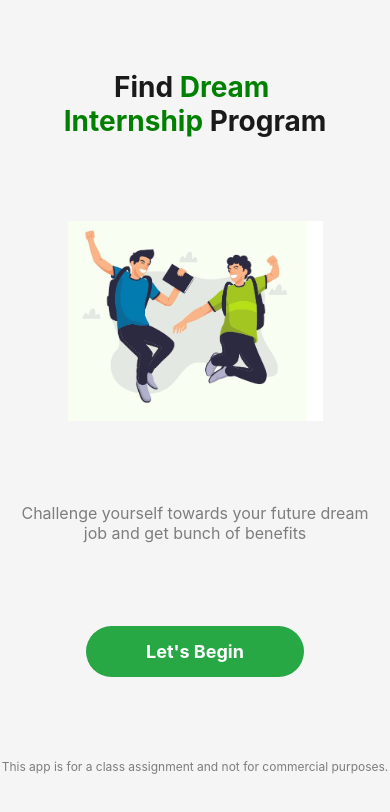
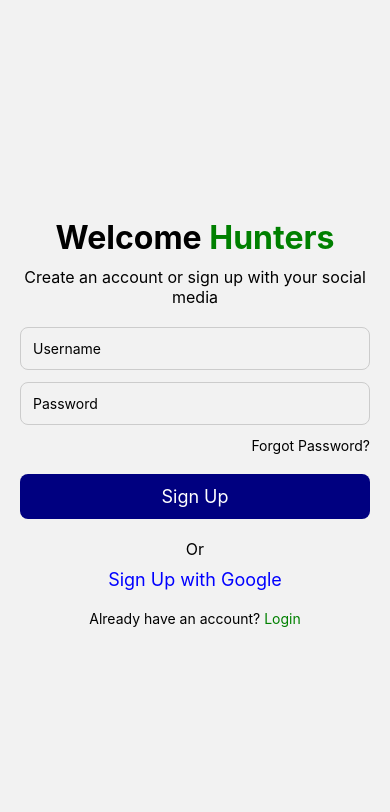
Before and after one commit to DiwanMalla/TalentTrek_app, a React Native app: screen /SignUpScreen in a window 390 px wide. Shown: the top 812 px of the page. Built offline with nearby package versions, Linux system fonts and the light colour scheme.

Commit message:
Added signup and login screen

```diff
--- a/App.tsx
+++ b/App.tsx
@@ -1,7 +1,8 @@
 import { StatusBar } from "expo-status-bar";
 import { StyleSheet, Text, View } from "react-native";
 import LandingPage from "./src/components/screen/LandingScreen";
+import AppNavigator from "./src/components/navigation/AppNavigator";
 
 export default function App() {
-  return <LandingPage />;
+  return <AppNavigator />;
 }
--- a/src/components/navigation/AppNavigator.tsx
+++ b/src/components/navigation/AppNavigator.tsx
@@ -0,0 +1,126 @@
+// AppNavigator.tsx
+import React from "react";
+import { NavigationContainer } from "@react-navigation/native";
+import { createBottomTabNavigator } from "@react-navigation/bottom-tabs";
+import { createStackNavigator } from "@react-navigation/stack";
+import { Ionicons } from "@expo/vector-icons"; // Make sure to install react-native-vector-icons
+
+// import HomeScreen from "../screens/HomeScreen";
+// import RecommendedScreen from "../screens/RecommendScreen";
+// import ProfileScreen from "../screens/Profile/ProfileScreen";
+// import MyJobsScreen from "../screens/MyJobsScreen";
+import LandingPage from "../screen/LandingScreen";
+import LoginScreen from "../screen/Authorized Screen/LogInScreen";
+import SignupScreen from "../screen/Authorized Screen/SignUpScreen";
+// import InternshipDetails from "../Components/Internship/InternshipDetails";
+// import EventsScreen from "../screens/Event/EventScreen";
+// import ShowAllInternnship from "../Components/Internship/AllInternnship/ShowAllInternnship";
+
+// Define types for the Stack Navigator
+type RootStackParamList = {
+  LandingScreen: undefined;
+  LogInScreen: undefined;
+  SignUpScreen: undefined;
+  MainApp: undefined;
+  InternshipDetails: undefined;
+  AllInternships: undefined;
+};
+
+const Tab = createBottomTabNavigator();
+const Stack = createStackNavigator<RootStackParamList>();
+
+// Main Tab Navigator for Home, Recommended, My Jobs, Profile
+// function MainTabNavigator() {
+//   return (
+//     <Tab.Navigator
+//       screenOptions={({ route }) => ({
+//         tabBarIcon: ({ focused, color, size }) => {
+//           let iconName: keyof typeof Ionicons.glyphMap = "home";
+
+//           if (route.name === "Home") {
+//             iconName = focused ? "home" : "home-outline";
+//           } else if (route.name === "Recommended") {
+//             iconName = focused ? "star" : "star-outline";
+//           } else if (route.name === "Profile") {
+//             iconName = focused ? "person" : "person-outline";
+//           } else if (route.name === "My Jobs") {
+//             iconName = focused ? "briefcase" : "briefcase-outline";
+//           } else if (route.name === "Events") {
+//             iconName = focused ? "calendar" : "calendar-outline";
+//           }
+
+//           return <Ionicons name={iconName} size={size} color={color} />;
+//         },
+//         tabBarActiveTintColor: "#4CAF50",
+//         tabBarInactiveTintColor: "gray",
+//       })}
+//     >
+//       <Tab.Screen
+//         name="Home"
+//         component={HomeScreen}
+//         options={{ headerShown: false }}
+//       />
+//       <Tab.Screen
+//         name="Recommended"
+//         component={RecommendedScreen}
+//         options={{ headerShown: false }}
+//       />
+//       <Tab.Screen
+//         name="My Jobs"
+//         component={MyJobsScreen}
+//         options={{ headerShown: false }}
+//       />
+//       <Tab.Screen
+//         name="Events"
+//         component={EventsScreen}
+//         options={{ headerShown: false }}
+//       />
+//       <Tab.Screen
+//         name="Profile"
+//         component={ProfileScreen}
+//         options={{ headerShown: false }}
+//       />
+//     </Tab.Navigator>
+//   );
+// }
+
+// Create the Stack Navigator for Landing and Main App
+export default function AppNavigator() {
+  return (
+    <NavigationContainer>
+      <Stack.Navigator initialRouteName="LandingScreen">
+        <Stack.Screen
+          name="LandingScreen"
+          component={LandingPage}
+          options={{ headerShown: false }} // Hide header for landing screen
+        />
+        <Stack.Screen
+          name="LogInScreen"
+          component={LoginScreen}
+          options={{ headerShown: false }} // Hide header for login screen
+        />
+        <Stack.Screen
+          name="SignUpScreen"
+          component={SignupScreen}
+          options={{ headerShown: false }} // Hide header for signup screen
+        />
+        {/* Main app with tabs */}
+        {/* <Stack.Screen
+          name="MainApp"
+          component={MainTabNavigator}
+          options={{ headerShown: false }} // Hide header for main app
+        /> */}
+        {/* <Stack.Screen
+          name="InternshipDetails"
+          component={InternshipDetails}
+          options={{ headerShown: true, title: "Internship Details" }} // Show header for details screen
+        /> */}
+        {/* <Stack.Screen
+          name="AllInternships"
+          component={ShowAllInternnship}
+          options={{ headerShown: true }} // Show header for all internships
+        /> */}
+      </Stack.Navigator>
+    </NavigationContainer>
+  );
+}
--- /dev/null
+++ b/src/components/screen/Authorized Screen/LogInScreen.tsx
@@ -0,0 +1,97 @@
+// LoginScreen.tsx
+import React, { useState } from "react";
+import {
+  View,
+  Text,
+  TextInput,
+  TouchableOpacity,
+  StyleSheet,
+} from "react-native";
+import { useNavigation } from "@react-navigation/native";
+
+const LoginScreen = ({ navigation }: any) => {
+  const [username, setUsername] = useState("");
+  const [password, setPassword] = useState("");
+
+  return (
+    <View style={styles.container}>
+      <Text style={styles.title}>
+        Welcome <Text style={styles.highlight}>Hunters</Text>
+      </Text>
+      <Text style={styles.subtitle}>
+        Log in with your account or with your social media
+      </Text>
+
+      <TextInput
+        style={styles.input}
+        placeholder="Username"
+        value={username}
+        onChangeText={setUsername}
+      />
+      <TextInput
+        style={styles.input}
+        placeholder="Password"
+        secureTextEntry
+        value={password}
+        onChangeText={setPassword}
+      />
+
+      <TouchableOpacity>
+        <Text style={styles.forgot}>Forgot Password?</Text>
+      </TouchableOpacity>
+
+      <TouchableOpacity style={styles.button}>
+        <Text style={styles.buttonText}>Login</Text>
+      </TouchableOpacity>
+
+      <Text style={styles.orText}>Or</Text>
+      <TouchableOpacity>
+        <Text style={styles.googleText}>Login with Google</Text>
+      </TouchableOpacity>
+
+      <Text style={styles.footerText}>
+        Don't have an account?{" "}
+        <Text
+          onPress={() => navigation.navigate("SignUpScreen")}
+          style={styles.signUpLink}
+        >
+          Sign Up
+        </Text>
+      </Text>
+    </View>
+  );
+};
+
+const styles = StyleSheet.create({
+  container: { flex: 1, justifyContent: "center", padding: 20 },
+  title: {
+    fontSize: 32,
+    fontWeight: "bold",
+    textAlign: "center",
+    marginBottom: 10,
+  },
+  highlight: { color: "green" },
+  subtitle: { fontSize: 16, textAlign: "center", marginBottom: 20 },
+  input: {
+    borderWidth: 1,
+    borderColor: "#ccc",
+    borderRadius: 8,
+    padding: 12,
+    marginBottom: 12,
+  },
+  forgot: { textAlign: "right", marginBottom: 20 },
+  button: {
+    backgroundColor: "#000080",
+    padding: 12,
+    borderRadius: 8,
+    alignItems: "center",
+    marginBottom: 20,
+  },
+  buttonText: { color: "#fff", fontSize: 18 },
+  orText: { textAlign: "center", fontSize: 16, marginBottom: 10 },
+  googleText: { textAlign: "center", color: "blue", fontSize: 18 },
+  footerText: { textAlign: "center", marginTop: 20 },
+  signUpLink: { color: "green" },
+});
+
+export default LoginScreen;
--- /dev/null
+++ b/src/components/screen/Authorized Screen/SignUpScreen.tsx
@@ -0,0 +1,96 @@
+// SignUpScreen.tsx
+import React, { useState } from "react";
+import {
+  View,
+  Text,
+  TextInput,
+  TouchableOpacity,
+  StyleSheet,
+} from "react-native";
+
+const SignUpScreen = ({ navigation }: any) => {
+  const [username, setUsername] = useState("");
+  const [password, setPassword] = useState("");
+
+  return (
+    <View style={styles.container}>
+      <Text style={styles.title}>
+        Welcome <Text style={styles.highlight}>Hunters</Text>
+      </Text>
+      <Text style={styles.subtitle}>
+        Create an account or sign up with your social media
+      </Text>
+
+      <TextInput
+        style={styles.input}
+        placeholder="Username"
+        value={username}
+        onChangeText={setUsername}
+      />
+      <TextInput
+        style={styles.input}
+        placeholder="Password"
+        secureTextEntry
+        value={password}
+        onChangeText={setPassword}
+      />
+
+      <TouchableOpacity>
+        <Text style={styles.forgot}>Forgot Password?</Text>
+      </TouchableOpacity>
+
+      <TouchableOpacity style={styles.button}>
+        <Text style={styles.buttonText}>Sign Up</Text>
+      </TouchableOpacity>
+
+      <Text style={styles.orText}>Or</Text>
+      <TouchableOpacity>
+        <Text style={styles.googleText}>Sign Up with Google</Text>
+      </TouchableOpacity>
+
+      <Text style={styles.footerText}>
+        Already have an account?{" "}
+        <Text
+          onPress={() => navigation.navigate("LogInScreen")}
+          style={styles.loginLink}
+        >
+          Login
+        </Text>
+      </Text>
+    </View>
+  );
+};
+
+const styles = StyleSheet.create({
+  container: { flex: 1, justifyContent: "center", padding: 20 },
+  title: {
+    fontSize: 32,
+    fontWeight: "bold",
+    textAlign: "center",
+    marginBottom: 10,
+  },
+  highlight: { color: "green" },
+  subtitle: { fontSize: 16, textAlign: "center", marginBottom: 20 },
+  input: {
+    borderWidth: 1,
+    borderColor: "#ccc",
+    borderRadius: 8,
+    padding: 12,
+    marginBottom: 12,
+  },
+  forgot: { textAlign: "right", marginBottom: 20 },
+  button: {
+    backgroundColor: "#000080",
+    padding: 12,
+    borderRadius: 8,
+    alignItems: "center",
+    marginBottom: 20,
+  },
+  buttonText: { color: "#fff", fontSize: 18 },
+  orText: { textAlign: "center", fontSize: 16, marginBottom: 10 },
+  googleText: { textAlign: "center", color: "blue", fontSize: 18 },
+  footerText: { textAlign: "center", marginTop: 20 },
+  loginLink: { color: "green" },
+});
+
+export default SignUpScreen;
--- a/src/components/screen/LandingScreen.tsx
+++ b/src/components/screen/LandingScreen.tsx
@@ -2,7 +2,7 @@
 import React from "react";
 import { View, Text, Image, StyleSheet, TouchableOpacity } from "react-native";
 
-const LandingPage: React.FC = () => {
+const LandingPage: React.FC = ({ navigation }: any) => {
   return (
     <View style={styles.container}>
       {/* Top section with title */}
@@ -29,7 +29,10 @@ const LandingPage: React.FC = () => {
       </Text>
 
       {/* Button Section */}
-      <TouchableOpacity style={styles.button}>
+      <TouchableOpacity
+        style={styles.button}
+        onPress={() => navigation.navigate("LogInScreen")}
+      >
         <Text style={styles.buttonText}>Let's Begin</Text>
       </TouchableOpacity>
 
```
Also changed, not shown: package.json (+8 -1 lines), src/components/screen/Tab Screen/HomeScreen.tsx (added), src/components/screen/Tab Screen/MyJobsScreen.tsx (added), src/components/screen/Tab Screen/RecommendScreen.tsx (added), 2 other files (tests, documents, lock files or other folders).
